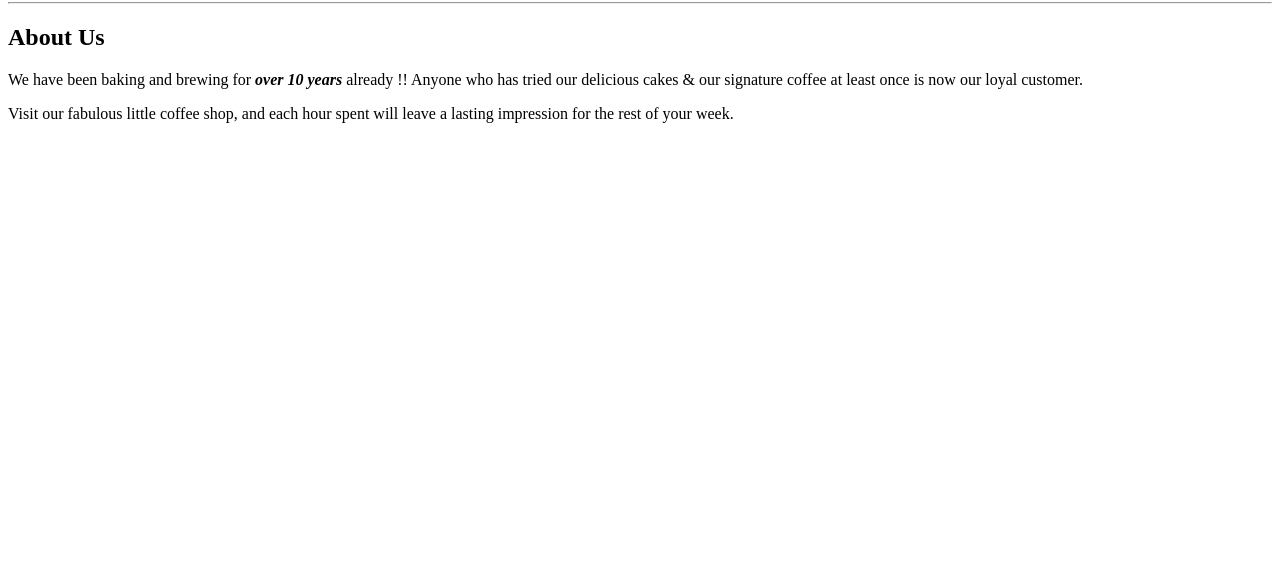
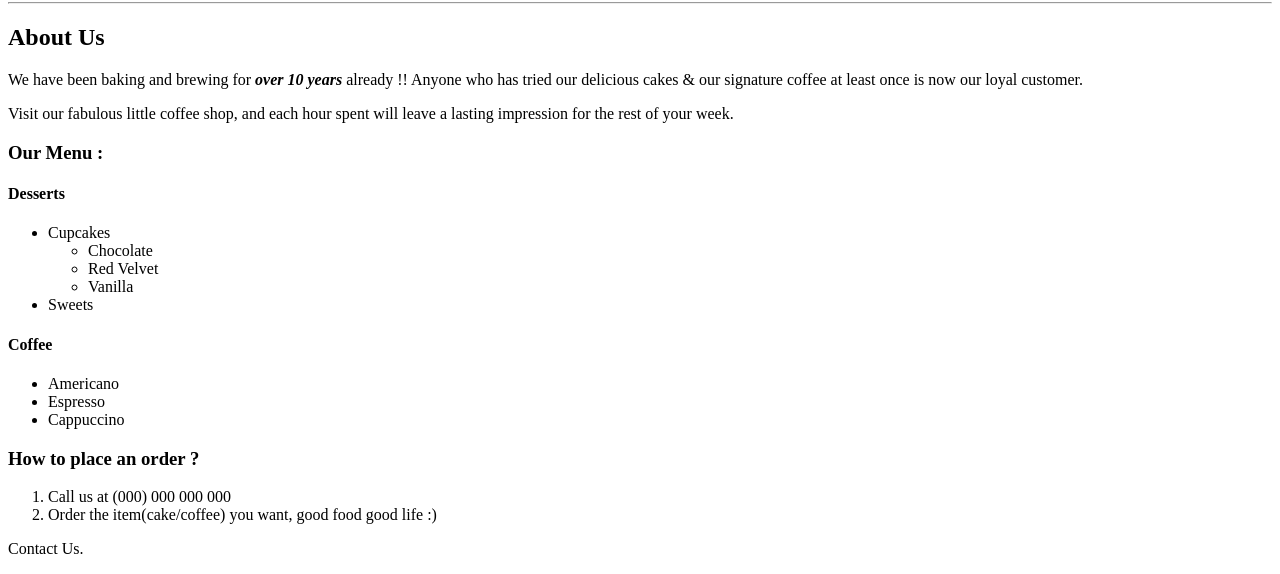
Before and after one commit to Krushna-Prasad-Sahoo/myWebDevelopment, a plain HTML site: page Coffee & Cake/index.html in a window 1280 px wide. Shown: the part 453-1027 px from the top of the page. Before the commit the page ends 800 px from the top, so only its background shows below. Drawn offline with Linux system fonts and the light colour scheme.

Commit message:
Update index.html

```diff
--- a/Coffee & Cake/index.html
+++ b/Coffee & Cake/index.html
@@ -15,5 +15,29 @@
 	<p>We have been baking and brewing for <em><strong>over 10 years</strong></em> already !! Anyone who has tried our delicious cakes & our signature coffee at least once is now our loyal customer.</p>
 	<p>Visit our fabulous little coffee shop, and each hour spent will leave a lasting impression for the rest of your week.</p>
 
+	<h3>Our Menu :</h3>
+	<h4>Desserts</h4>
+	<ul>
+		<li>Cupcakes
+			<ul>
+				<li>Chocolate</li>
+				<li>Red Velvet</li>
+				<li>Vanilla</li>
+			</ul>
+		</li>
+		<li>Sweets</li>
+	</ul>
+	<h4>Coffee</h4>
+	<ul>
+		<li>Americano</li>
+		<li>Espresso</li>
+		<li>Cappuccino</li>
+	</ul>
+	<h3>How to place an order ?</h3>
+	<ol>
+		<li>Call us at (000) 000 000 000</li>
+		<li>Order the item(cake/coffee) you want, good food good life :)</li>
+	</ol>
+	<p>Contact Us.</p>
 </body>
 </html>
```
